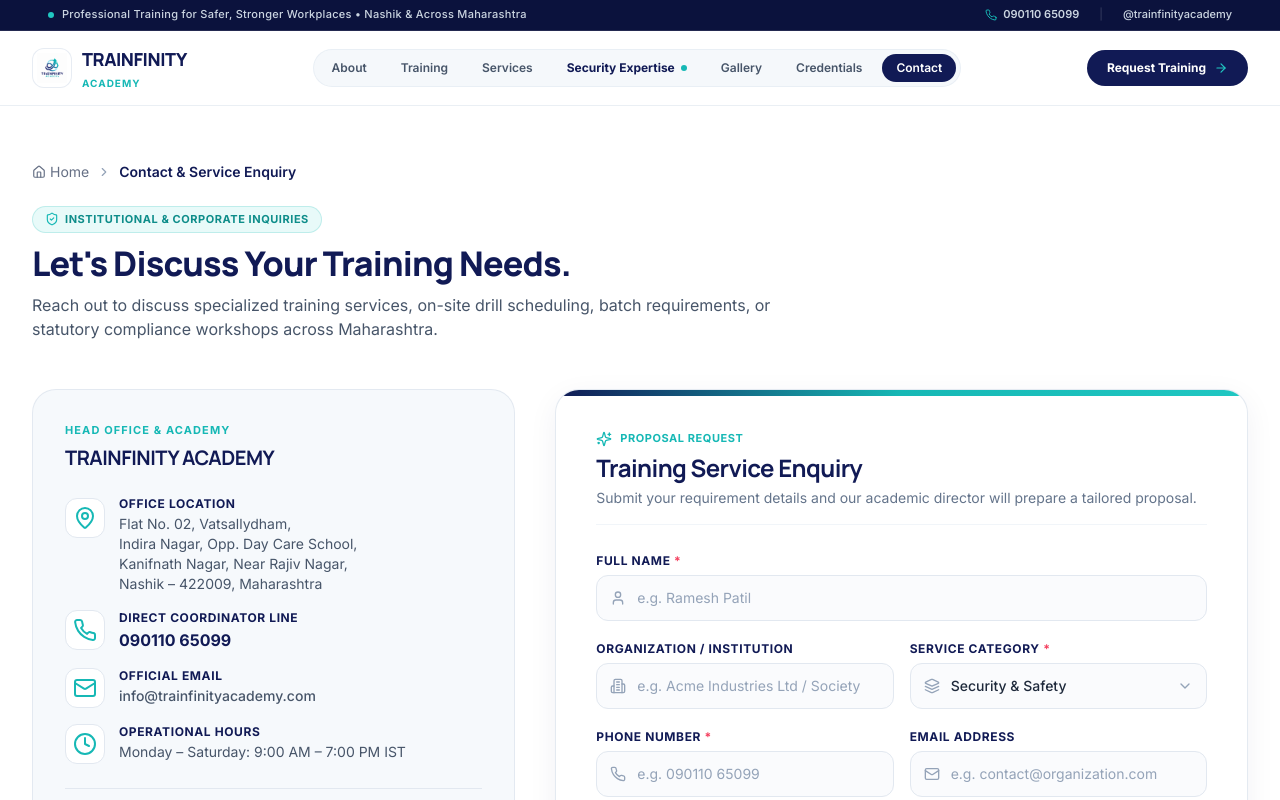
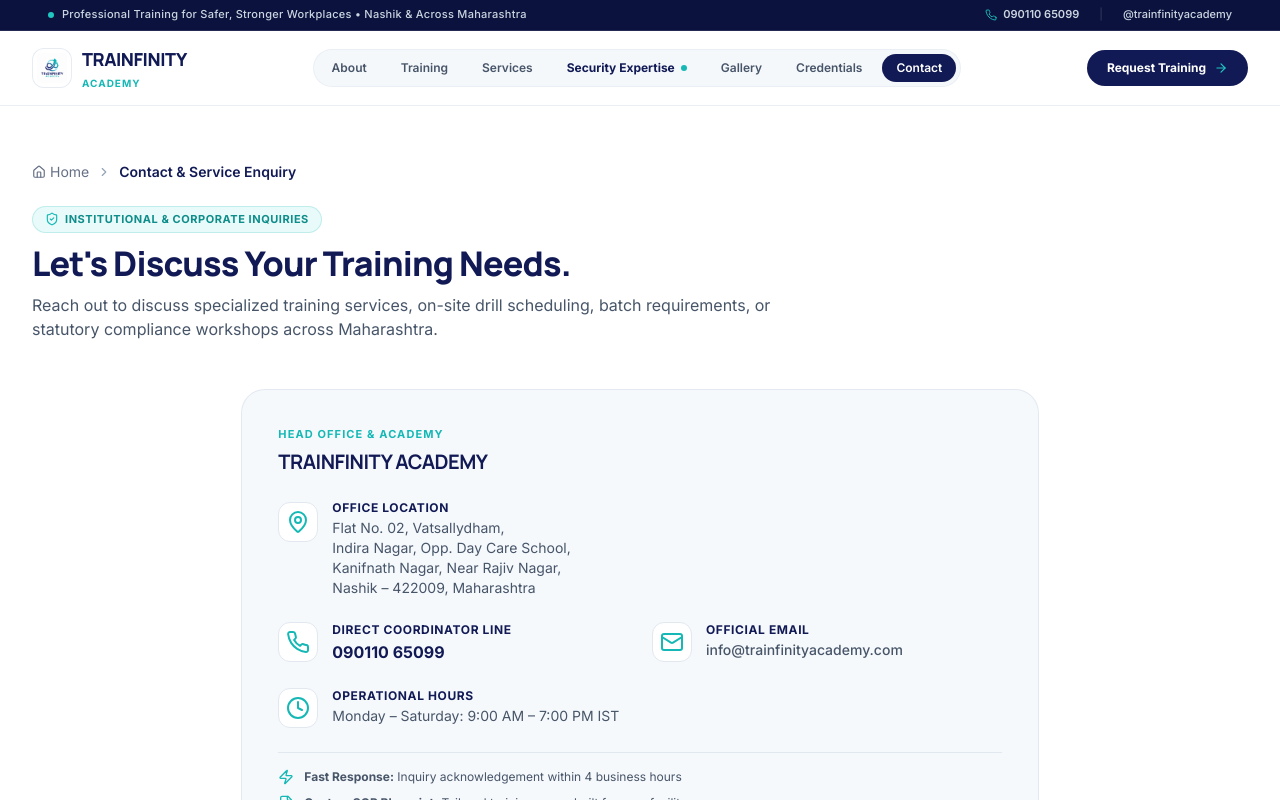
Before and after one commit to Resourcia212/TRAINFINITY_ACADEMY, a React (Vite) app: page /contact in a window 1280 px wide. Shown: the top 800 px of the page. Built offline with nearby package versions, Linux system fonts and the light colour scheme.

Commit message:
chore: temporarily comment out contact enquiry form

```diff
--- a/src/pages/Contact.tsx
+++ b/src/pages/Contact.tsx
@@ -1,24 +1,25 @@
-import React, { useEffect } from 'react';
-import { useSearchParams } from 'react-router-dom';
-import { useForm } from 'react-hook-form';
-import { zodResolver } from '@hookform/resolvers/zod';
-import * as z from 'zod';
-import { toast } from 'sonner';
+import React from 'react';
+// import { useEffect } from 'react';
+// import { useSearchParams } from 'react-router-dom';
+// import { useForm } from 'react-hook-form';
+// import { zodResolver } from '@hookform/resolvers/zod';
+// import * as z from 'zod';
+// import { toast } from 'sonner';
 import {
   Phone,
   MapPin,
   Instagram,
-  Send,
+  // Send,
   Clock,
   Mail,
   ShieldCheck,
-  User,
-  Building2,
-  ChevronDown,
-  Layers,
-  Calendar,
-  MessageSquare,
-  Sparkles,
+  // User,
+  // Building2,
+  // ChevronDown,
+  // Layers,
+  // Calendar,
+  // MessageSquare,
+  // Sparkles,
   CheckCircle2,
   FileCheck,
   Zap,
@@ -27,6 +28,12 @@
 import { Breadcrumbs } from '@/components/common/Breadcrumbs';
 import { ACADEMY_INFO } from '@/data/siteContent';
 
+/* =========================================================================
+   NOTE: CONTACT FORM VALIDATION & STATE (TEMPORARILY COMMENTED OUT)
+   Uncomment this block whenever you want to re-enable the proposal form.
+========================================================================= */
+
+/*
 const contactFormSchema = z.object({
   fullName: z.string().min(2, { message: 'Please enter your full name (at least 2 characters)' }),
   organization: z.string().optional(),
@@ -45,8 +52,10 @@
 });
 
 type ContactFormData = z.infer<typeof contactFormSchema>;
+*/
 
 export const Contact: React.FC = () => {
+  /*
   const [searchParams] = useSearchParams();
   const preSelectedProgram = searchParams.get('program') || '';
   const preSelectedService = searchParams.get('service') || '';
@@ -122,6 +131,7 @@
     'Practical Drill Grounds',
     'Customized Multi-Location Schedule',
   ];
+  */
 
   return (
     <div className="py-10 sm:py-14 bg-white">
@@ -145,12 +155,12 @@
           </p>
         </div>
 
-        {/* Perfectly Balanced 2-Column Grid */}
+        {/* Contact Layout */}
         <div className="grid grid-cols-1 lg:grid-cols-12 gap-8 lg:gap-10 mb-16 items-stretch">
-          {/* Left Column: Academy Contact Details & Commitment Panel (Full Height) */}
-          <div className="lg:col-span-5 flex flex-col justify-between gap-6">
+          {/* Left Column: Academy Contact Details & Commitment Panel */}
+          <div className="lg:col-span-8 lg:col-start-3 flex flex-col gap-6">
             {/* Primary Details Card */}
-            <div className="p-7 sm:p-8 rounded-3xl bg-brand-bg-soft border border-slate-200/90 shadow-2xs space-y-6 flex-1">
+            <div className="p-7 sm:p-9 rounded-3xl bg-brand-bg-soft border border-slate-200/90 shadow-2xs space-y-6">
               <div>
                 <span className="text-[11px] font-bold uppercase tracking-widest text-brand-teal block mb-1">
                   Head Office & Academy
@@ -160,9 +170,9 @@
                 </h3>
               </div>
 
-              <div className="space-y-4 text-xs sm:text-sm text-slate-800">
+              <div className="grid grid-cols-1 sm:grid-cols-2 gap-6 text-xs sm:text-sm text-slate-800">
                 {/* Address */}
-                <div className="flex items-start gap-3.5">
+                <div className="flex items-start gap-3.5 sm:col-span-2">
                   <div className="w-10 h-10 rounded-xl bg-white flex items-center justify-center text-brand-teal border border-slate-200 shrink-0 shadow-2xs mt-0.5">
                     <MapPin className="w-4.5 h-4.5" />
                   </div>
@@ -216,7 +226,7 @@
                 </div>
 
                 {/* Hours */}
-                <div className="flex items-start gap-3.5">
+                <div className="flex items-start gap-3.5 sm:col-span-2">
                   <div className="w-10 h-10 rounded-xl bg-white flex items-center justify-center text-brand-teal border border-slate-200 shrink-0 shadow-2xs">
                     <Clock className="w-4.5 h-4.5" />
                   </div>
@@ -271,14 +281,16 @@
             </div>
           </div>
 
-          {/* Right Column: Executive Proposal Request Form */}
+          {/* =========================================================================
+             RIGHT COLUMN: EXECUTIVE PROPOSAL REQUEST FORM (TEMPORARILY COMMENTED OUT)
+             Uncomment this block whenever you want to re-enable the form.
+          ========================================================================= */}
+          {/*
           <div className="lg:col-span-7 flex flex-col">
             <div className="p-7 sm:p-9 lg:p-10 rounded-3xl bg-white border border-slate-200/90 shadow-card relative overflow-hidden flex-1 flex flex-col justify-between">
-              {/* Subtle top decorative border accent */}
               <div className="absolute top-0 left-0 right-0 h-1.5 bg-gradient-to-r from-brand-navy via-brand-teal to-brand-teal-bright" />
 
               <div>
-                {/* Form Title */}
                 <div className="mb-7 pb-4 border-b border-slate-100">
                   <div className="flex items-center gap-2 mb-1">
                     <Sparkles className="w-4 h-4 text-brand-teal" />
@@ -295,7 +307,6 @@
                 </div>
 
                 <form onSubmit={handleSubmit(onSubmit)} className="space-y-4 sm:space-y-5">
-                  {/* Full Name */}
                   <div>
                     <label className="block text-xs font-bold uppercase tracking-wider text-brand-navy mb-1.5">
                       Full Name <span className="text-rose-500">*</span>
@@ -320,9 +331,7 @@
                     )}
                   </div>
 
-                  {/* Organization & Category */}
                   <div className="grid grid-cols-1 sm:grid-cols-2 gap-4">
-                    {/* Organization */}
                     <div>
                       <label className="block text-xs font-bold uppercase tracking-wider text-brand-navy mb-1.5">
                         Organization / Institution
@@ -340,7 +349,6 @@
                       </div>
                     </div>
 
-                    {/* Category Dropdown */}
                     <div>
                       <label className="block text-xs font-bold uppercase tracking-wider text-brand-navy mb-1.5">
                         Service Category <span className="text-rose-500">*</span>
@@ -366,9 +374,7 @@
                     </div>
                   </div>
 
-                  {/* Phone & Email */}
                   <div className="grid grid-cols-1 sm:grid-cols-2 gap-4">
-                    {/* Phone */}
                     <div>
                       <label className="block text-xs font-bold uppercase tracking-wider text-brand-navy mb-1.5">
                         Phone Number <span className="text-rose-500">*</span>
@@ -393,7 +399,6 @@
                       )}
                     </div>
 
-                    {/* Email */}
                     <div>
                       <label className="block text-xs font-bold uppercase tracking-wider text-brand-navy mb-1.5">
                         Email Address
@@ -419,9 +424,7 @@
                     </div>
                   </div>
 
-                  {/* Specific Service Selected & Delivery Format */}
                   <div className="grid grid-cols-1 sm:grid-cols-2 gap-4">
-                    {/* Service Selected Dropdown */}
                     <div>
                       <label className="block text-xs font-bold uppercase tracking-wider text-brand-navy mb-1.5">
                         Service Blueprint <span className="text-rose-500">*</span>
@@ -448,7 +451,6 @@
                       )}
                     </div>
 
-                    {/* Preferred Delivery Format */}
                     <div>
                       <label className="block text-xs font-bold uppercase tracking-wider text-brand-navy mb-1.5">
                         Preferred Delivery Mode
@@ -474,7 +476,6 @@
                     </div>
                   </div>
 
-                  {/* Message / Details */}
                   <div>
                     <label className="block text-xs font-bold uppercase tracking-wider text-brand-navy mb-1.5">
                       Message / Batch Size & Location Details <span className="text-rose-500">*</span>
@@ -499,7 +500,6 @@
                     )}
                   </div>
 
-                  {/* Submit Action Button */}
                   <button
                     type="submit"
                     disabled={isSubmitting}
@@ -512,6 +512,7 @@
               </div>
             </div>
           </div>
+          */}
         </div>
       </Container>
     </div>
```
